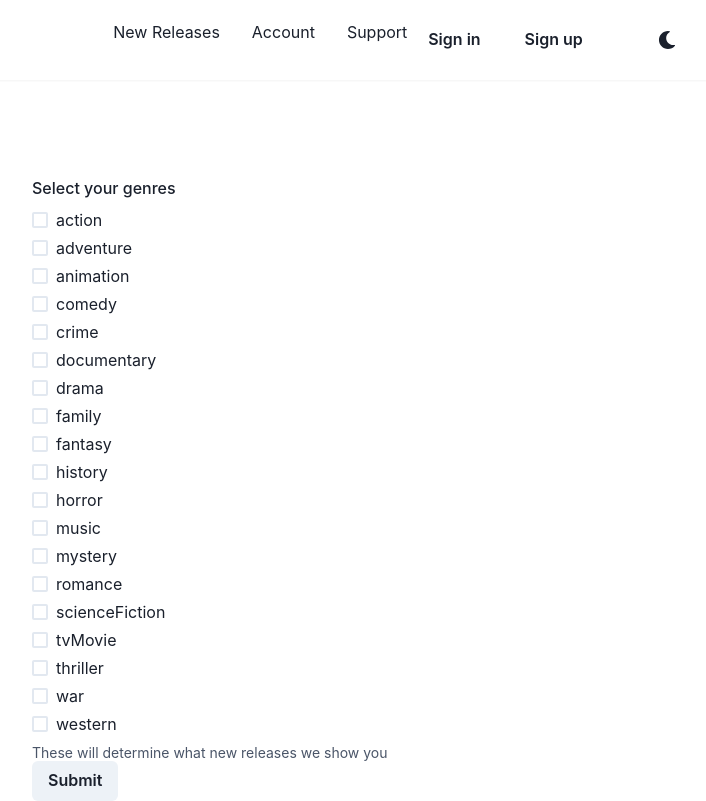
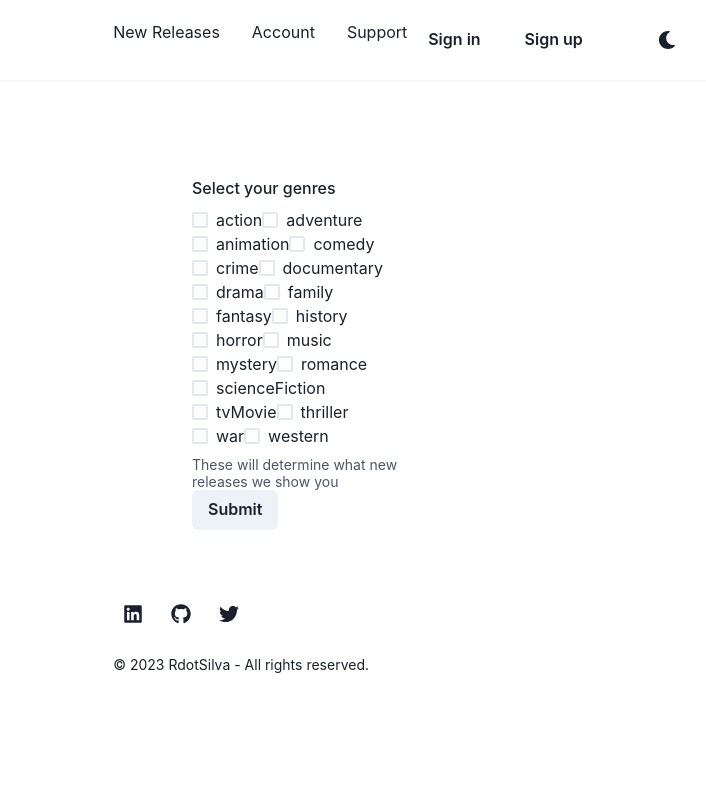
Before and after one commit to RdotSilva/TypeScript-React-Media-Release-Notifier-UI, a React (Create React App) app: page /options in a window 1280 px wide. Shown: the top 801 px of the page, without its empty margins (240-946 px from the left). Built offline with nearby package versions, Linux system fonts and the light colour scheme.

Commit message:
Clean up layout

```diff
--- a/src/pages/UserOptions/UserOptions.tsx
+++ b/src/pages/UserOptions/UserOptions.tsx
@@ -64,7 +64,8 @@ const UserOptions: React.FC<any> = () => {
   }, [genres]);
 
   return (
-    <Container maxW={"3xl"}>
+    <Container maxW="md">
+      <Box display="flex" flexWrap="wrap" w="50%">
         <form onSubmit={handleSubmit(onSubmitHandler)}>
           <FormControl as="fieldset">
             <FormLabel as="legend">Select your genres</FormLabel>
@@ -72,13 +73,11 @@ const UserOptions: React.FC<any> = () => {
               colorScheme="green"
               defaultValue={["naruto", "kakashi"]}
             >
-            <Stack spacing={[1, 1]} direction={["column", "column"]}>
               {Object.keys(userSelectedGenres).map((genre: any) => (
                 <Checkbox key={genre} {...register(genre)}>
                   {genre}
                 </Checkbox>
               ))}
-            </Stack>
             </CheckboxGroup>
             <FormHelperText>
               These will determine what new releases we show you
@@ -86,6 +85,7 @@ const UserOptions: React.FC<any> = () => {
           </FormControl>
           <Button type="submit">Submit</Button>
         </form>
+      </Box>
     </Container>
   );
 };
```
Lines whose indentation alone changed are shown as unchanged.
